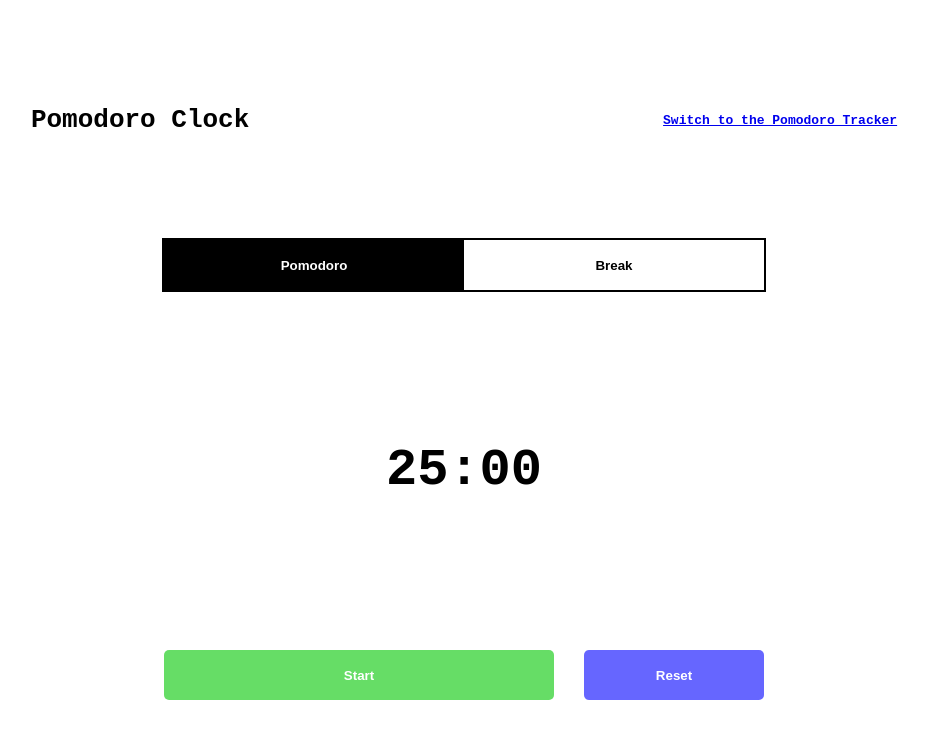
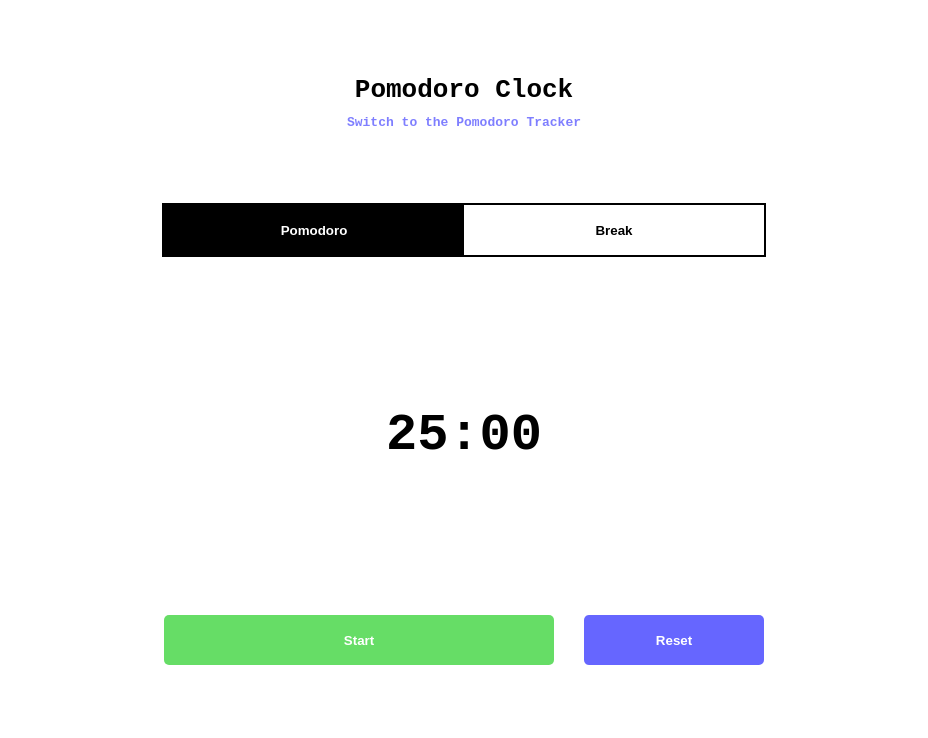
Before and after one commit to BerkinAKKAYA/Pomodoro-Clock, a plain HTML site: page index.html in a window 1280 px wide. Shown: the whole page, without its empty margins (176-1104 px from the left). Drawn offline with Linux system fonts and the light colour scheme.

Commit message:
Changed Header Style

```diff
--- a/css/style.scss
+++ b/css/style.scss
@@ -5,21 +5,23 @@
     outline: none;
     font-weight: bold;
 }
+a {
+    text-decoration: none;
+    opacity: .5;
+    transition: opacity .2s;
+    color: blue;
 
+    &:hover { opacity: .8 }
+}
 body {
     font-family: monospace;
     cursor: default;
 }
+header{
+    text-align: center;
+    margin: 75px 0;
 
-header{
-    width: 100vw;
-    height: 30vh;
-    display: flex;
-    justify-content: space-around;
-    align-items: center;
-
-    h1 { display: inline }
-    p { text-align: right; opacity: .25 }
+    h1 { padding-bottom: 10px }
 }
 
 main{
@@ -104,3 +106,8 @@ main{
         }
     }
 }
+
+footer {
+    text-align: center;
+    margin: 75px 0;
+}
```
Also changed, not shown: css/style.css, 1 other file.
